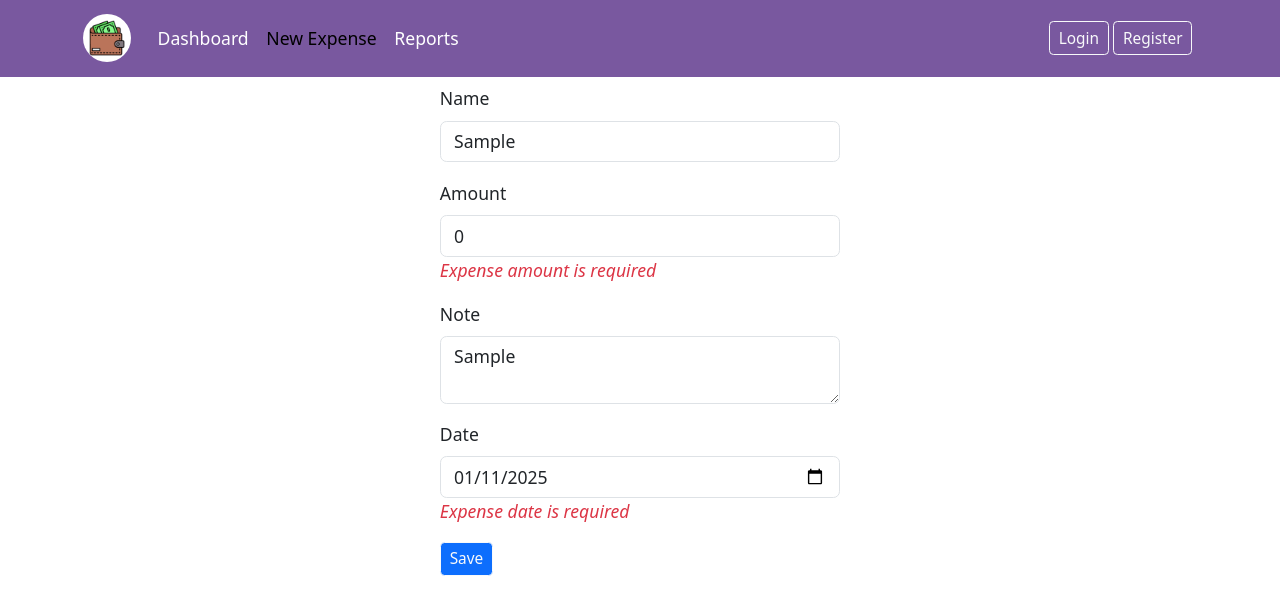
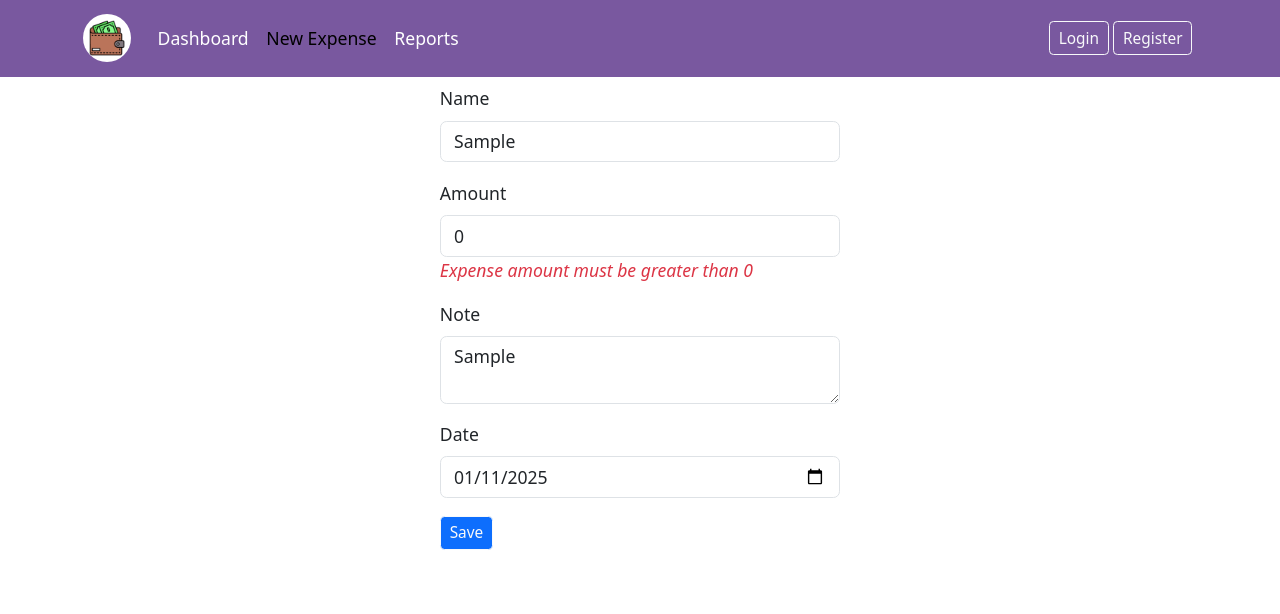
Before and after one commit to Russole/Expense-Application, a React (Vite) app in the folder Frontend/webapp/: page /new in a window 1280 px wide. Both pictures are taken after typing "Sample", "Sample" into the empty fields and a click on the button "Save". Shown: the top 614 px of the page. Built offline with nearby package versions, Linux system fonts and the light colour scheme.

Commit message:
Add More Validations Using Yup

```diff
--- a/Frontend/webapp/src/pages/expense/NewExpense.tsx
+++ b/Frontend/webapp/src/pages/expense/NewExpense.tsx
@@ -1,11 +1,6 @@
 import { useFormik } from "formik";
-import split from "./../../../node_modules/lodash-es/split";
 import { Expense } from "../../model/Expense";
-import * as Yup from "yup";
-
-const expenseValidationSchema = Yup.object({
-  name: Yup.string().required("Expense name is required"),
-});
+import expenseValidationSchema from "../../validation/expenseValidationSchema";
 
 const NewExpense = () => {
   const formik = useFormik({
@@ -53,11 +48,14 @@ const NewExpense = () => {
               className="form-control"
               value={formik.values.amount}
               onChange={formik.handleChange}
+              onBlur={formik.handleBlur}
             />
 
-            <div className="text-danger fst-italic">
-              Expense amount is required
-            </div>
+            {formik.touched.amount && formik.errors.amount ? (
+              <div className="text-danger fst-italic">
+                {formik.errors.amount}
+              </div>
+            ) : null}
           </div>
           <div className="mb-3">
             <label htmlFor="note" className="form-label">
@@ -82,10 +80,11 @@ const NewExpense = () => {
               className="form-control"
               value={formik.values.date}
               onChange={formik.handleChange}
+              onBlur={formik.handleBlur}
             />
-            <div className="text-danger fst-italic">
-              Expense date is required
-            </div>
+            {formik.touched.date && formik.errors.date ? (
+              <div className="text-danger fst-italic">{formik.errors.date}</div>
+            ) : null}
           </div>
           <button
             className="btn btn-sm btn-primary btn-outline-light"
--- /dev/null
+++ b/Frontend/webapp/src/validation/expenseValidationSchema.ts
@@ -0,0 +1,15 @@
+import * as Yup from "yup";
+
+const expenseValidationSchema = Yup.object({
+  name: Yup.string()
+    .required("Expense name is required")
+    .min(3, "Expense name must be atleast 3 characters long"),
+  amount: Yup.number()
+    .required("Expense amount is required")
+    .positive("Expense amount must be greater than 0"),
+  date: Yup.date()
+    .required("Expense date is required")
+    .max(new Date(), "You cannot select future dates"),
+});
+
+export default expenseValidationSchema;
```
